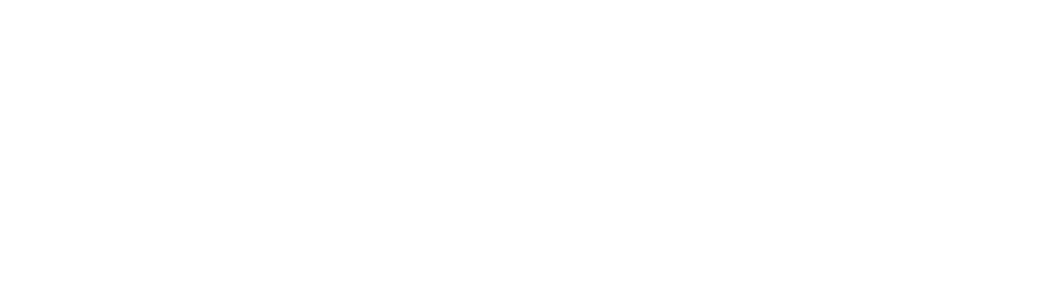
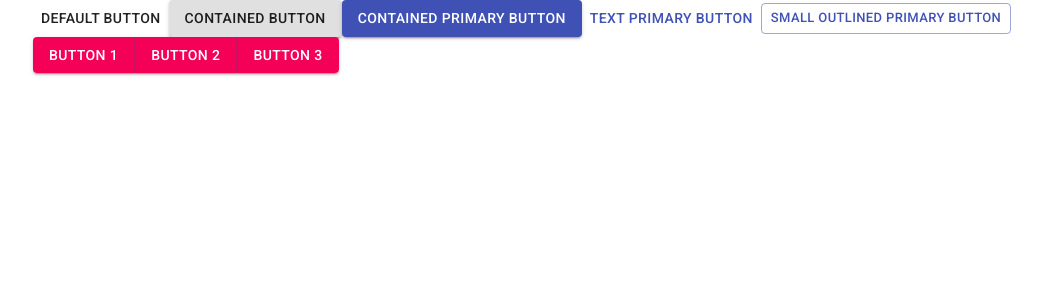
Before and after one commit to akifsonmez/react-material-ui-exercises, a React (Create React App) app: page /ButtonExamples in a window 1280 px wide. Shown: the top 300 px of the page, without its empty margins (15-1057 px from the left). Built offline with nearby package versions, Linux system fonts and the light colour scheme.

Commit message:
button examples added

```diff
--- a/src/App.js
+++ b/src/App.js
@@ -1,5 +1,6 @@
 import { BrowserRouter as Router, Switch, Route } from 'react-router-dom'
-import TypographyExamples from './pages/TypographyExamples';
+import TypographyExamples from './examples/TypographyExamples';
+import ButtonExamples from './examples/ButtonExamples';
 
 function App() {
   return (
@@ -9,6 +10,11 @@ function App() {
           <TypographyExamples />
         </Route>
       </Switch>
+      <Switch>
+        <Route exact path="/ButtonExamples">
+          <ButtonExamples />
+        </Route>
+      </Switch>
     </Router>
   );
 }
--- /dev/null
+++ b/src/examples/ButtonExamples.js
@@ -0,0 +1,47 @@
+import { ButtonGroup, Container } from "@material-ui/core";
+import Button from "@material-ui/core/Button";
+import React from "react";
+
+const ButtonExamples = () => {
+    return (
+        <Container>
+            <Container>
+                <Button>
+                    Default Button
+                </Button>
+                <Button
+                    variant="contained">
+                    Contained Button
+                </Button>
+                <Button
+                    variant="contained"
+                    color="primary">
+                    Contained Primary Button
+                </Button>
+                <Button
+                    variant="text"
+                    color="primary">
+                    Text Primary Button
+                </Button>
+                <Button
+                    variant="outlined"
+                    color="primary"
+                    size="small"
+                    onClick={()=>alert("Outlined Primary Button")}>
+                    Small Outlined Primary Button
+                </Button>
+            </Container>
+            <Container>
+                <ButtonGroup
+                    color="secondary"
+                    variant="contained">
+                    <Button>Button 1</Button>
+                    <Button>Button 2</Button>
+                    <Button>Button 3</Button>
+                </ButtonGroup>
+            </Container>
+        </Container>
+    );
+}
+
+export default ButtonExamples
```
Also changed, not shown: src/examples/TypographyExamples.js (renamed from src/pages/TypographyExamples.js).
